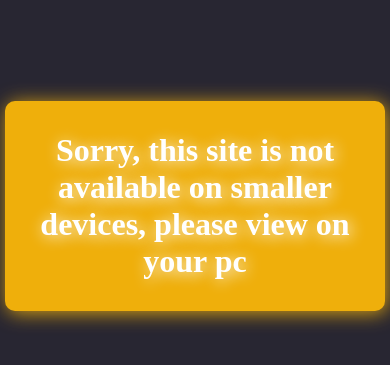
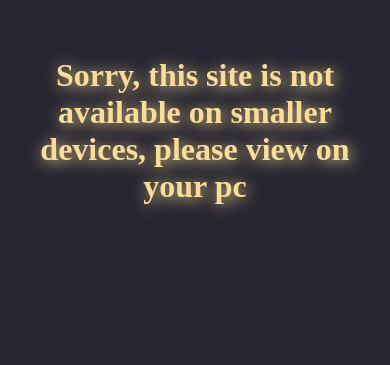
Before and after one commit to IDMAJOR/Client-Portfolio, a React (Vite) app: page / in a window 390 px wide. Shown: the part 221-586 px from the top of the page. Built offline with nearby package versions, Linux system fonts and the light colour scheme; a web font is replaced by a local one.

Commit message:
some changes

```diff
--- a/src/App.css
+++ b/src/App.css
@@ -21,7 +21,7 @@ a {
   text-decoration: none;
 }
 
-@media (max-width: 890px) {
+@media (max-width: 790px) {
   html {
     height: 100%;
     display: flex;
--- a/src/components/components.css
+++ b/src/components/components.css
@@ -515,30 +515,26 @@ h3 {
   display: none;
 }
 
-@media (max-width: 890px) {
+@media (max-width: 790px) {
   .not-available {
     display: block;
     justify-content: center;
     align-items: center;
-    background-color: #efaf0b;
-    color: white;
-    box-shadow: 2px 2px 15px #efaf0b;
+    color: #efaf0b;
     border-radius: 10px;
     padding: 10px;
-    animation: glo 2s linear infinite;
+    padding-bottom: 10rem;
   }
 
   @keyframes glo {
-    0%,
-    100% {
-      box-shadow: 2px 2px 13px #efae0bce;
-    }
     50% {
-      box-shadow: 2px 2px 25px #efaf0b;
+      color: white;
+      text-shadow: 2px 2px 15px #ffffff;
     }
   }
 
   .not-available h1 {
-    text-shadow: 2px 2px 15px #ffffff;
+    text-shadow: 2px 2px 15px #efaf0b;
+    animation: glo 19s linear infinite;
   }
 }
```
